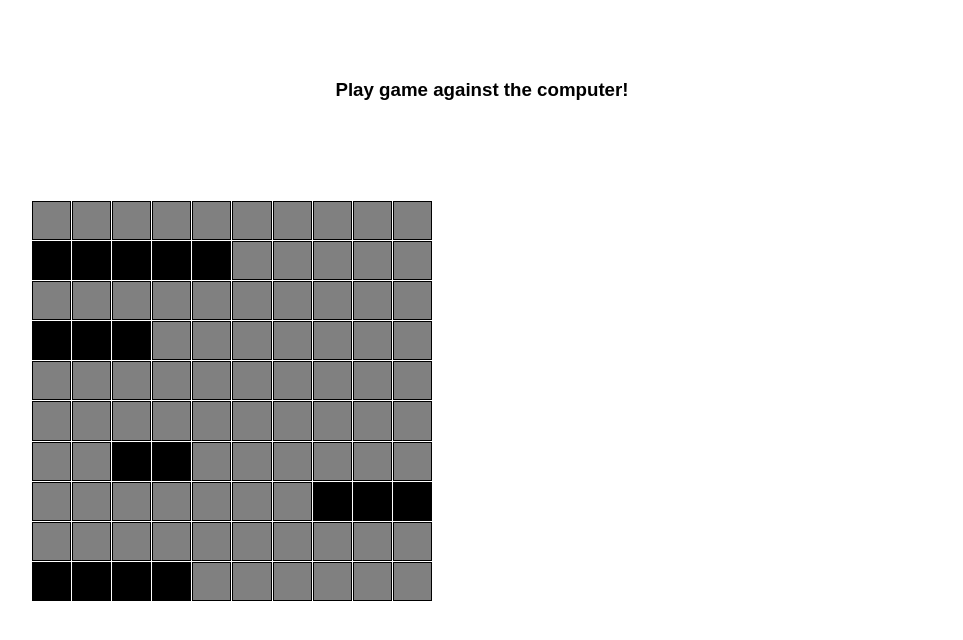
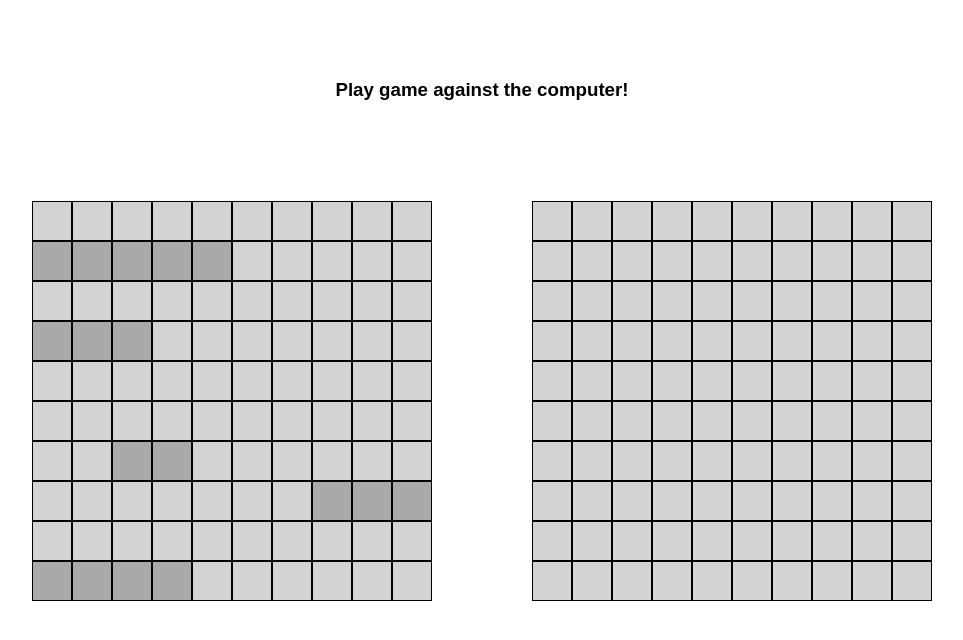
Before and after one commit to anjahrot/BattleShip, a website built with webpack: page src/index.html in a window 1280 px wide. Shown: the part 78-718 px from the top of the page, without its empty margins (158-1121 px from the left). Built offline with nearby package versions, Linux system fonts and the light colour scheme.

Commit message:
<fix>Changed input to updateBoard function in DOM_Manager to be the player object, as it gives access to both player type and the board.

```diff
--- a/src/DOM_Manager.js
+++ b/src/DOM_Manager.js
@@ -1,13 +1,18 @@
 const domManager = (() => {
 
-    const boardDiv = document.querySelector(".board");
     const boardRealPlayer = document.querySelector(".realPlayerBoard");
     const boardComputer = document.querySelector(".computerBoard");
 
     //update board after turn
-    const updateBoard = (board) => {
+    const updateBoard = (player) => {
         //clear content before rendering updated screen
-        boardRealPlayer.textContent = '';
+        if(player.type === 'real') {
+            boardRealPlayer.textContent = '';
+        } else {
+            boardComputer.textContent = '';
+        }
+
+        let board = player.playerBoard.board;
 
         //render board
         let rowIndex = 0;
@@ -19,13 +24,29 @@ const domManager = (() => {
                 squareButton.dataset.row = rowIndex;
                 squareButton.dataset.column = columnIndex;
 
-                if(board[rowIndex][columnIndex] === 0){
-                    squareButton.style.backgroundColor = "grey";
+                if(board[rowIndex][columnIndex] === 0 || player.type === 'computer'){
+                    squareButton.style.backgroundColor = "lightgrey";
                 }
                 else {
-                     squareButton.style.backgroundColor = "black";
+                     squareButton.style.backgroundColor = "darkgrey";
                 }
-                boardRealPlayer.appendChild(squareButton);
+
+                //Show squares that have received attack, and if hit or missed
+                if(board[rowIndex][columnIndex] === 2){
+                    console.log('add red circle to square');
+                    //Add red circle to square
+                }
+                else if(player.playerBoard.missed.has(JSON.stringify([rowIndex, columnIndex]))){
+                    console.log('add black circle to square');
+                    //Add black circle
+                }
+
+                //Append to the right player board
+                if(player.type === 'real'){
+                    boardRealPlayer.appendChild(squareButton);
+                } else {
+                    boardComputer.appendChild(squareButton);
+                }
             })
             rowIndex++;
         })
--- a/src/game.js
+++ b/src/game.js
@@ -35,7 +35,24 @@ export function GameController() {
     computer.playerBoard.placeShip(submarine_comp, [0,2]);
     computer.playerBoard.placeShip(patrol_boat_comp, [6,2]);
 
-    //Render boards showing real players board
-    domManager.updateBoard(player.playerBoard.board);
+    //Render boards, showing ships on real players board
+    domManager.updateBoard(player);
+    domManager.updateBoard(computer);
+
+    //Add eventlisteners for the computer board
+    const computerBoard = document.querySelector(".computerBoard");
+    computerBoard.addEventListener("click", clickHandlerBoard);
+
+    function clickHandlerBoard(e) {
+        const selectedRow = e.target.dataset.row;
+        const selectedColumn = e.target.dataset.column;
+        //console.log(`Selected: row ${selectedRow} and column ${selectedColumn}`);
+
+        //If hit gap between squares
+        if(!selectedColumn) return;
+
+
+    }
+    //player.playerBoard.receiveAttack([0,1]);
 
 }
--- a/src/gameboard.js
+++ b/src/gameboard.js
@@ -53,6 +53,8 @@ export default class Gameboard {
     receiveAttack(coordinate) {
         let [x,y] = coordinate;
         if(this.board[x][y] === 1){
+            console.log('Ship is hit');
+            this.board[x][y] = 2;  //Set value to 2 if ship is hit, to use in DOM
             const shipHit = this.shipCoordinates[JSON.stringify(coordinate)];
             shipHit.hit();
             if(shipHit.sunk){
@@ -61,7 +63,6 @@ export default class Gameboard {
         }
         else {
             this.missed.add(JSON.stringify(coordinate));
-            this.board[x][y] === 2;
         }
     }
 
--- a/src/style.css
+++ b/src/style.css
@@ -32,7 +32,8 @@ body {
     width: 400px;
     height: 400px;
     grid: repeat(10, 1fr) / repeat(10, 1fr);
-    gap: 1px;
+    gap: 0.5px;
+    background-color: black;
 }
 
 .square {
@@ -41,7 +42,6 @@ body {
     align-items: center;
     text-align: center;
     font-size: 100px;
-    background-color: white;
     border: 1px solid black;
     cursor: pointer;
 }
```
